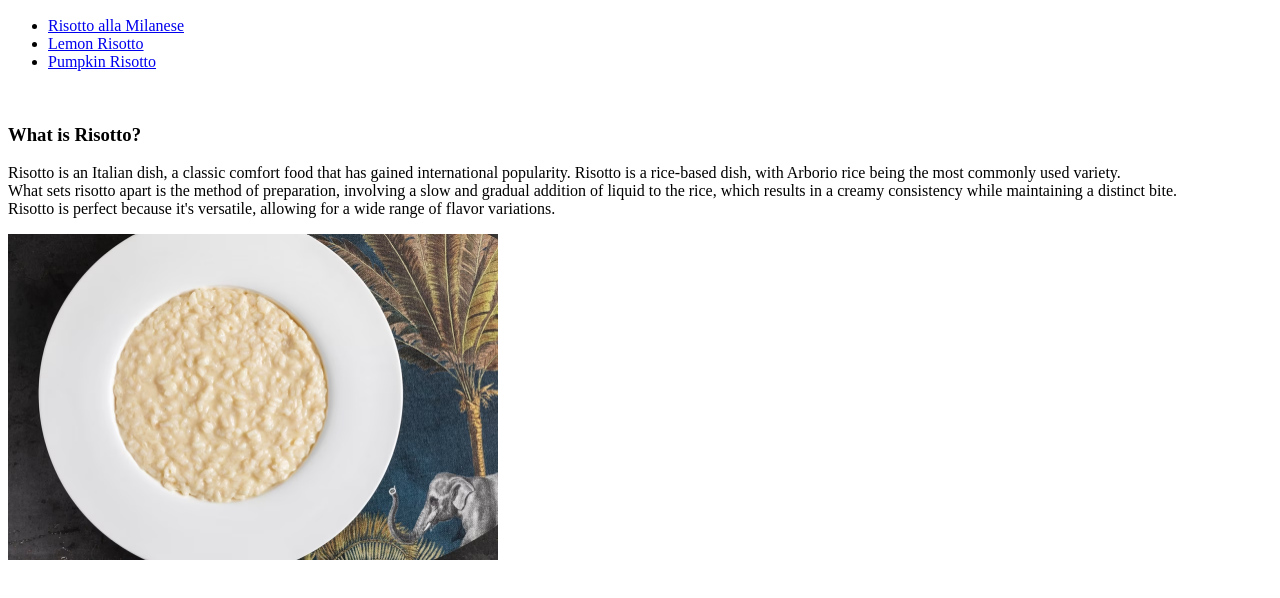
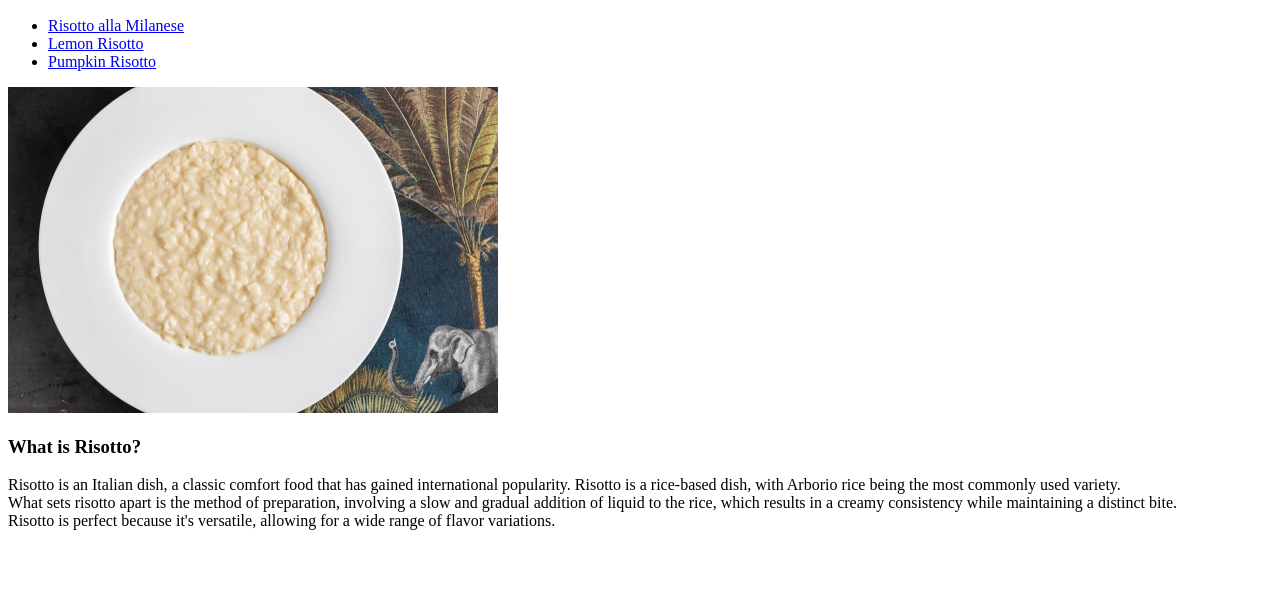
Before and after one commit to dehdenora/recipes, a plain HTML site: page index.html in a window 1280 px wide. Shown: the part 110-708 px from the top of the page. Drawn offline with Linux system fonts and the light colour scheme.

Commit message:
update index.html

```diff
--- a/index.html
+++ b/index.html
@@ -1,16 +1,18 @@
 <!DOCTYPE html>
 <html lang="en">
+
 <head>
     <meta charset="UTF-8">
     <meta name="viewport" content="width=device-width, initial-scale=1.0">
+    <link href="css/print.css" media="print" rel="stylesheet"/>
     <title> Risotto all year long</title>
 </head>
 
 <body>
 
     <header>
-      <h1>Risotto all year long</h1>
-      <h2>Discover the recipes of three delicious versions of Risotto</h2>
+        <h1>Risotto all year long</h1>
+        <h2>Discover the recipes of three delicious versions of Risotto</h2>
     </header>
 
     <ul>
@@ -18,16 +20,21 @@
         <li> <a href="lemonrisotto.html">Lemon Risotto</a></li>
         <li><a href="pumpkinrisotto.html">Pumpkin Risotto</a></li>
     </ul>
-<br>
 
-    <h3>What is Risotto?</h3>
-        <p>Risotto is an Italian dish, a classic comfort food that has gained international popularity. Risotto is a rice-based dish, with Arborio rice being the most commonly used variety.
-        <br> What sets risotto apart is the method of preparation, involving a slow and gradual addition of liquid to the rice, which results in a creamy consistency while maintaining a distinct bite.
-        <br> Risotto is perfect because it's versatile, allowing for a wide range of flavor variations.
-        </p>
-
+    <div id="img">
         <img src="img/risotto.jpeg" width="490" height="326">
 
+    </div>
+
+    <div id="text">
+        <h3>What is Risotto?</h3>
+        <p>Risotto is an Italian dish, a classic comfort food that has gained international popularity. Risotto is a
+            rice-based dish, with Arborio rice being the most commonly used variety.
+            <br> What sets risotto apart is the method of preparation, involving a slow and gradual addition of liquid
+            to the rice, which results in a creamy consistency while maintaining a distinct bite.
+            <br> Risotto is perfect because it's versatile, allowing for a wide range of flavor variations.
+        </p>
+    </div>
 
 </body>
 
```
